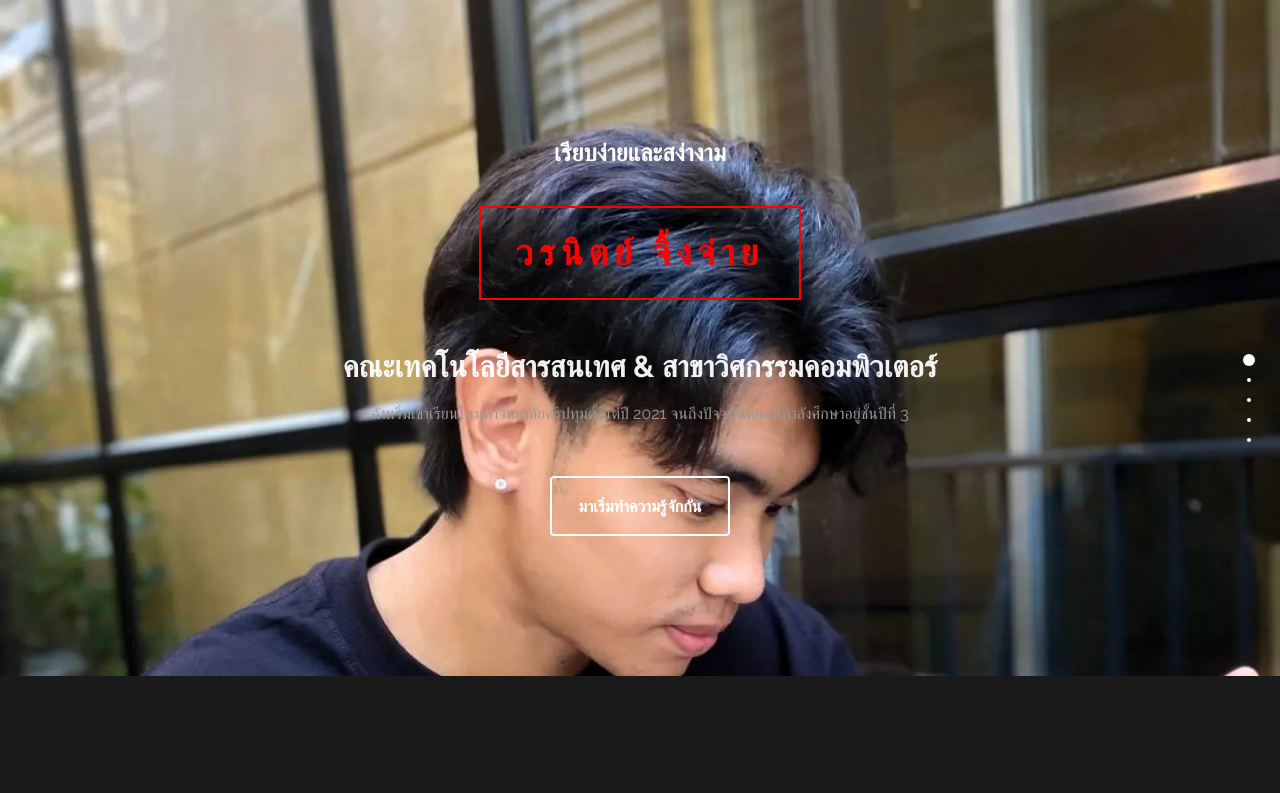
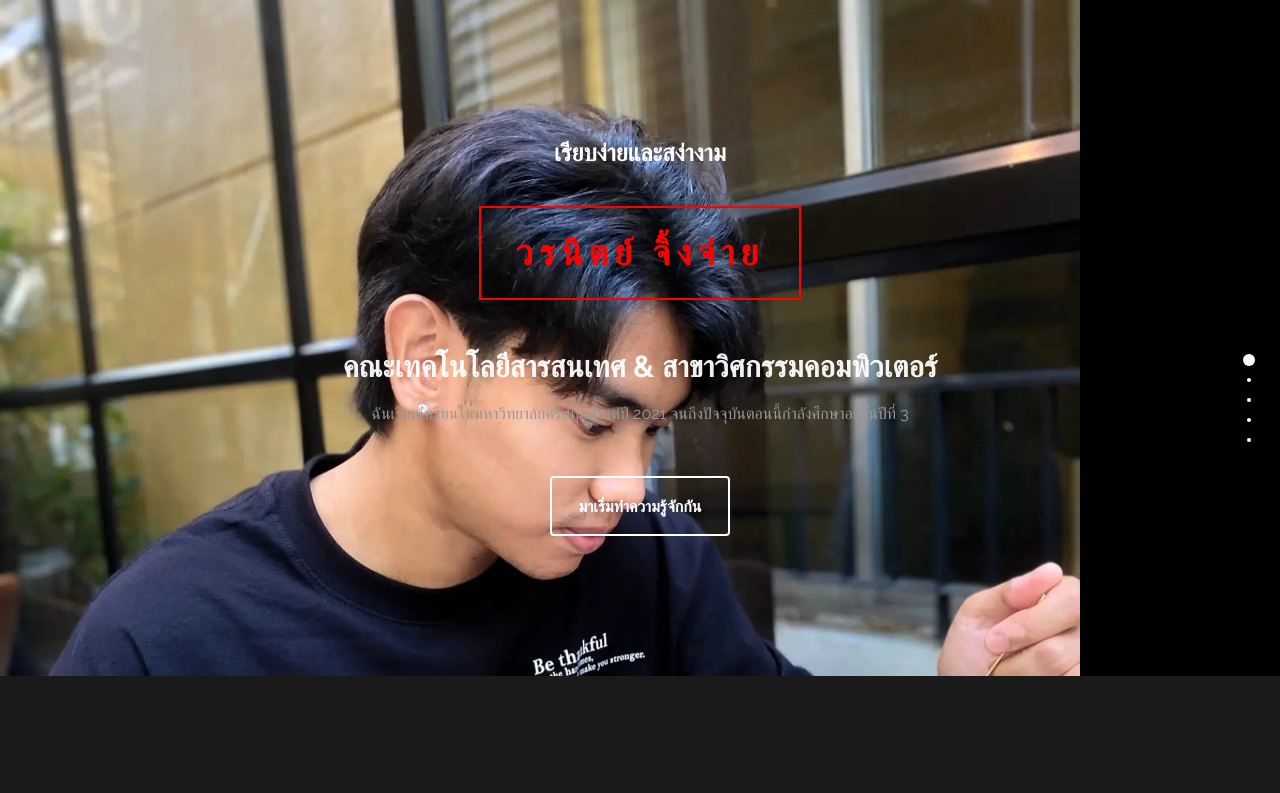
Before and after one commit to Woranit5419/portfolio, a plain HTML site: page index.html in a window 1280 px wide. Shown: the top 793 px of the page. Drawn offline with Linux system fonts and the light colour scheme.

Commit message:
Update templatemo-style.css

```diff
--- a/css/templatemo-style.css
+++ b/css/templatemo-style.css
@@ -172,7 +172,7 @@ h1,h2,h3,h4,h5
 #home
 	{
         background: url('../images/home-bg.jpg');
-        background-size:cover;
+        background: size 480px;;
         background-repeat:no-repeat;
         padding-top: 120px;
         padding-bottom: 140px;
```
